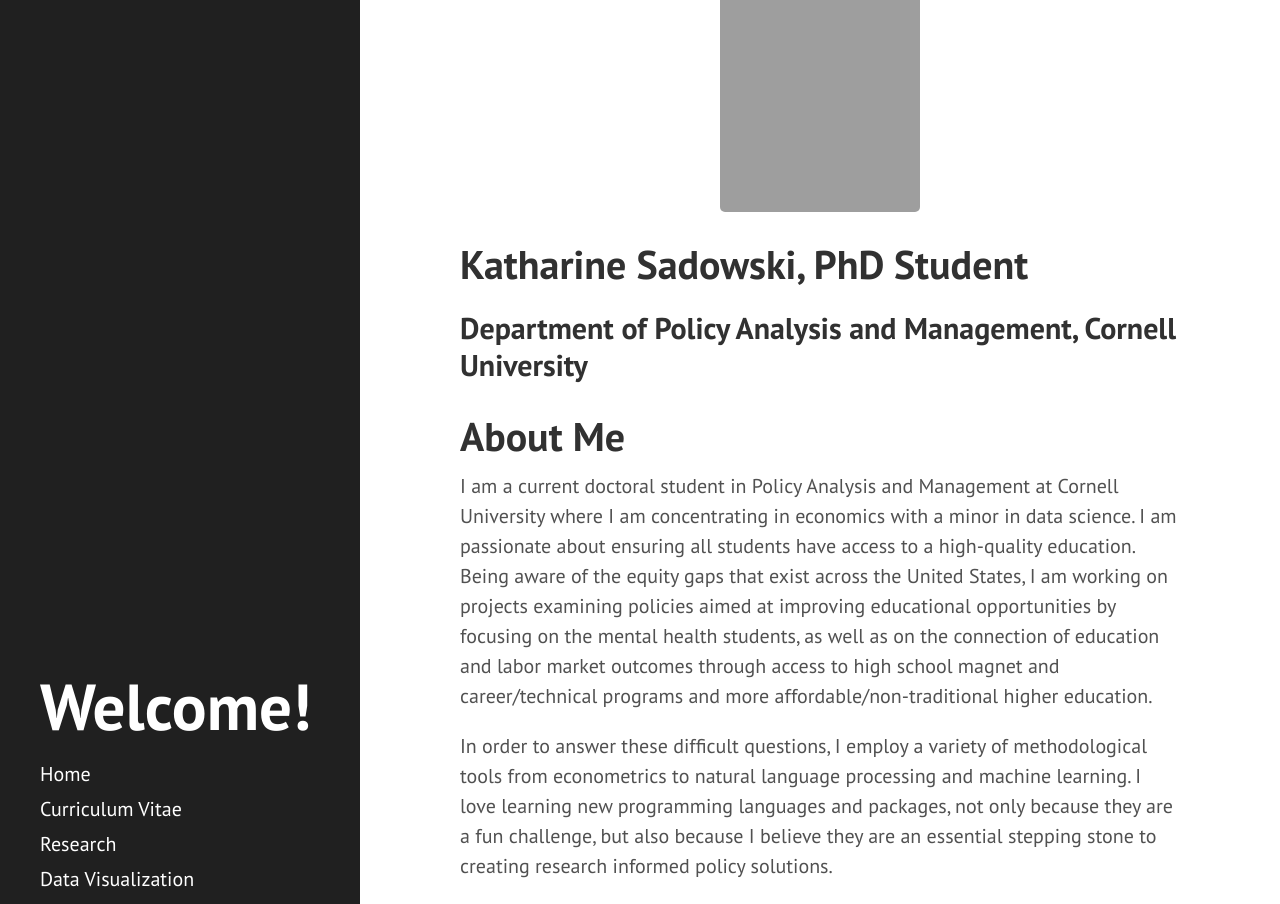
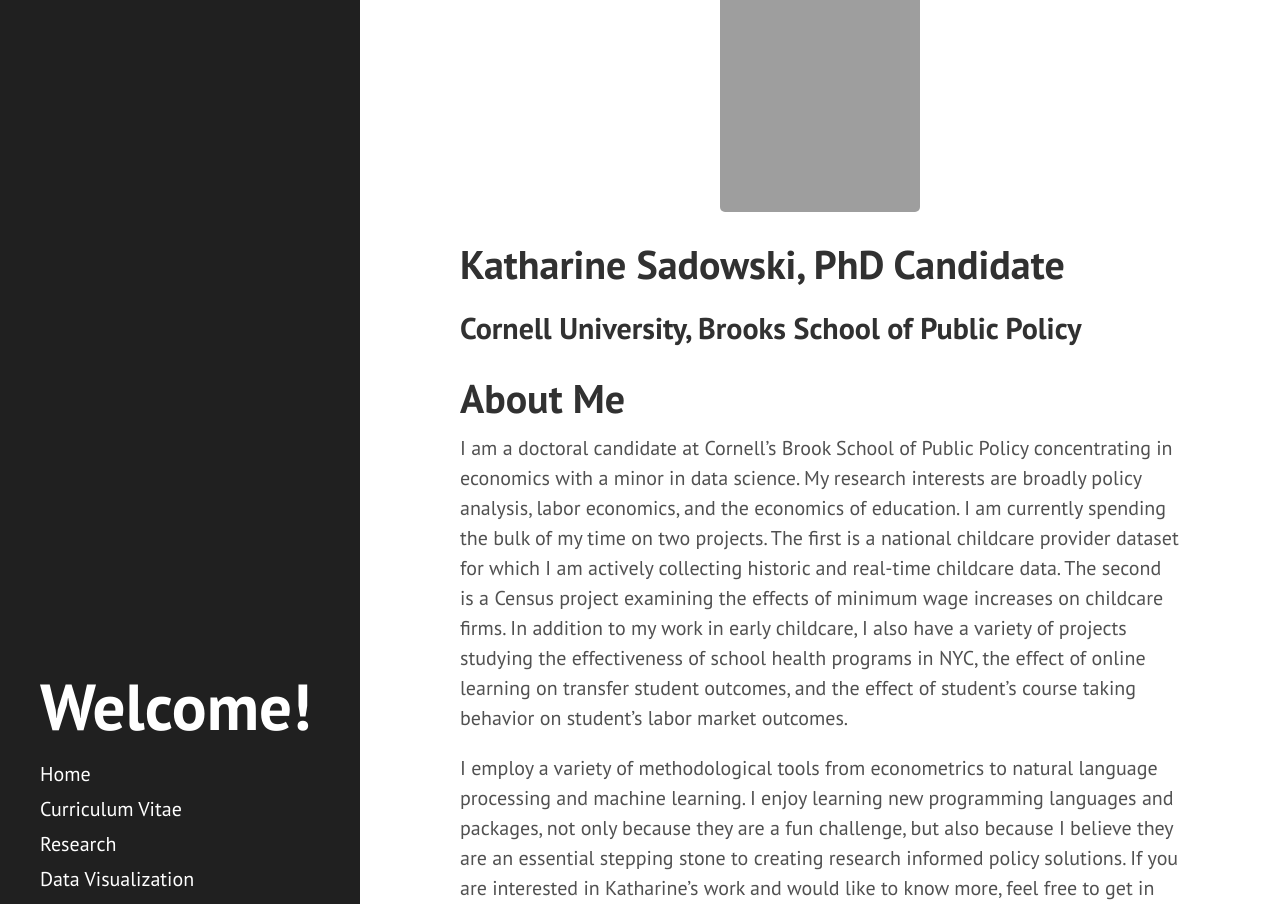
Before and after one commit to kcsadow/website, a Jekyll site: the page built from index.md, in a window 1280 px wide and 1400 px high. Shown: the part 343-1247 px from the top of the window. Built offline with Jekyll 4.4.1, drawn with Linux system fonts in a browser that asks for light colours; the list of posts is cut into pages by our own code; some of the changed text lies outside the part shown.

Commit message:
Update index.md

```diff
--- a/index.md
+++ b/index.md
@@ -8,15 +8,13 @@ layout: default
   <img src="{{ site.url }}{{ site.baseurl }}/assets/img/kcsadow.jpg" width="200" height="275">
 </p>
 
-# Katharine Sadowski, PhD Student
-## Department of Policy Analysis and Management, Cornell University
+# Katharine Sadowski, PhD Candidate
+## Cornell University, Brooks School of Public Policy
 
 # About Me
-I am a current doctoral student in Policy Analysis and Management at Cornell University where I am concentrating in economics with a minor in data science. I am passionate about ensuring all students have access to a high-quality education. Being aware of the equity gaps that exist across the United States, I am working on projects examining policies aimed at improving educational opportunities by focusing on the mental health students, as well as on the connection of education and labor market outcomes through access to high school magnet and career/technical programs and more affordable/non-traditional higher education.
+I am a doctoral candidate at Cornell's Brook School of Public Policy concentrating in economics with a minor in data science. My research interests are broadly policy analysis, labor economics, and the economics of education. I am currently spending the bulk of my time on two projects. The first is a national childcare provider dataset for which I am actively collecting historic and real-time childcare data. The second is a Census project examining the effects of minimum wage increases on childcare firms. In addition to my work in early childcare, I also have a variety of projects studying the effectiveness of school health programs in NYC, the effect of online learning on transfer student outcomes, and the effect of student's course taking behavior on student's labor market outcomes.
 
-In order to answer these difficult questions, I employ a variety of methodological tools from econometrics to natural language processing and machine learning. I love learning new programming languages and packages, not only because they are a fun challenge, but also because I believe they are an essential stepping stone to creating research informed policy solutions.
-
-If you are interested in Katharine’s work and would like to know more, feel free to get in touch by email ks2373@cornell.edu or through these links: [![alt text][1.1]][1]  [![alt text][2.1]][2]
+I employ a variety of methodological tools from econometrics to natural language processing and machine learning. I enjoy learning new programming languages and packages, not only because they are a fun challenge, but also because I believe they are an essential stepping stone to creating research informed policy solutions. If you are interested in Katharine’s work and would like to know more, feel free to get in touch by email ks2373@cornell.edu or through these links: [![alt text][1.1]][1]  [![alt text][2.1]][2]
 
 <!-- links to social media icons -->
 <!-- no need to change these -->
```
